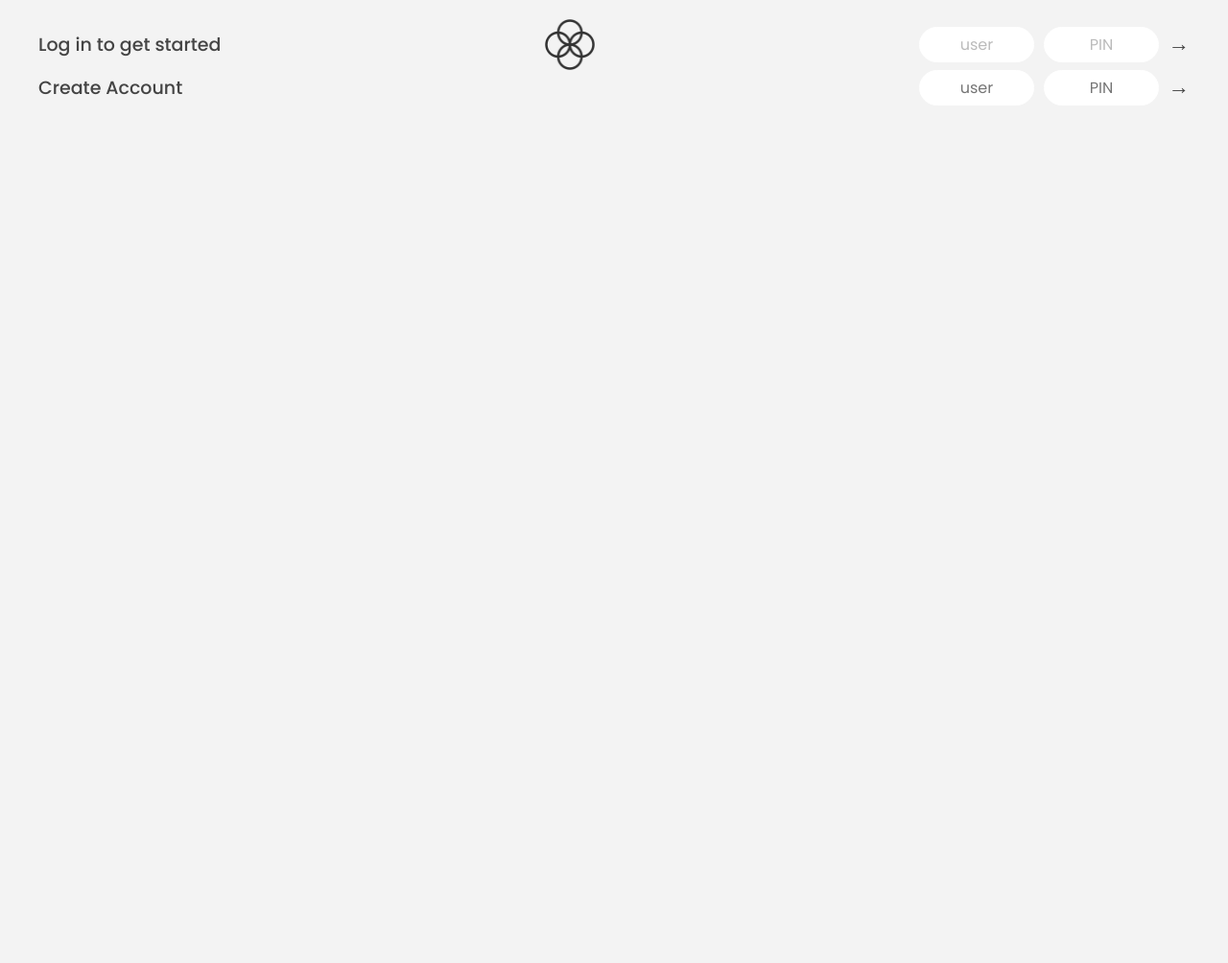
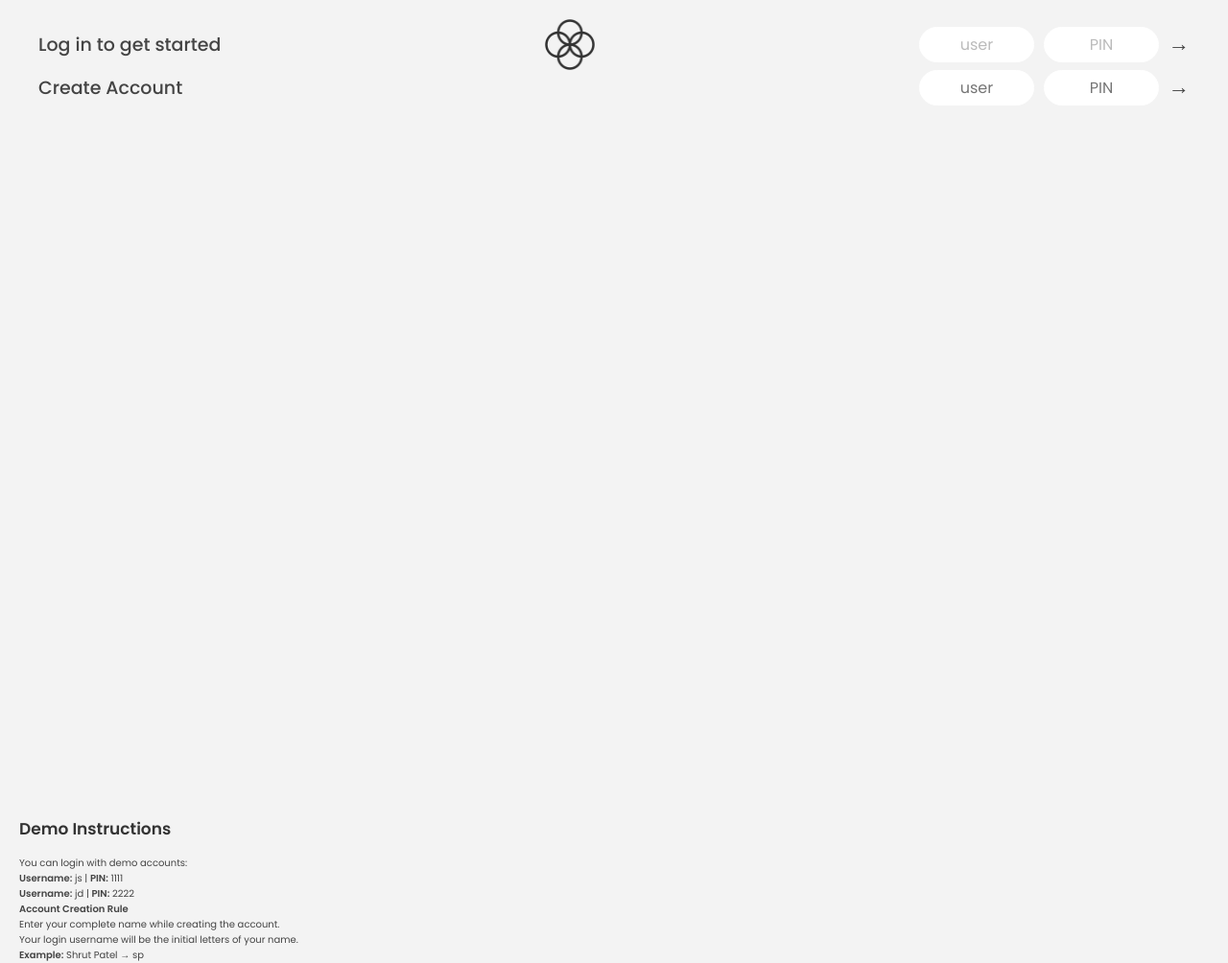
Before and after one commit to shrut-patel/bankist, a plain HTML site: page index.html in a window 1280 px wide. Shown: the whole page at 96% size. Before the commit the page ends 811 px from the top, so only its background shows below. Drawn offline with Linux system fonts and the light colour scheme.

Commit message:
Update index.html

```diff
--- a/index.html
+++ b/index.html
@@ -138,6 +138,24 @@
       </p>
     </main>
 
+    <main>
+      <!-- Demo Instructions -->
+      <div class="demo-instructions">
+        <h2>Demo Instructions</h2>
+
+        <p>You can login with demo accounts:</p>
+
+        <p><b>Username:</b> js | <b>PIN:</b> 1111</p>
+        <p><b>Username:</b> jd | <b>PIN:</b> 2222</p>
+
+        <p><b>Account Creation Rule</b></p>
+        <p>Enter your complete name while creating the account.</p>
+        <p>Your login username will be the initial letters of your name.</p>
+
+        <p><b>Example:</b> Shrut Patel → sp</p>
+      </div>
+    </main>
+
     <!-- <footer>
       &copy; by Jonas Schmedtmann. Don't claim as your own :)
     </footer> -->
```
